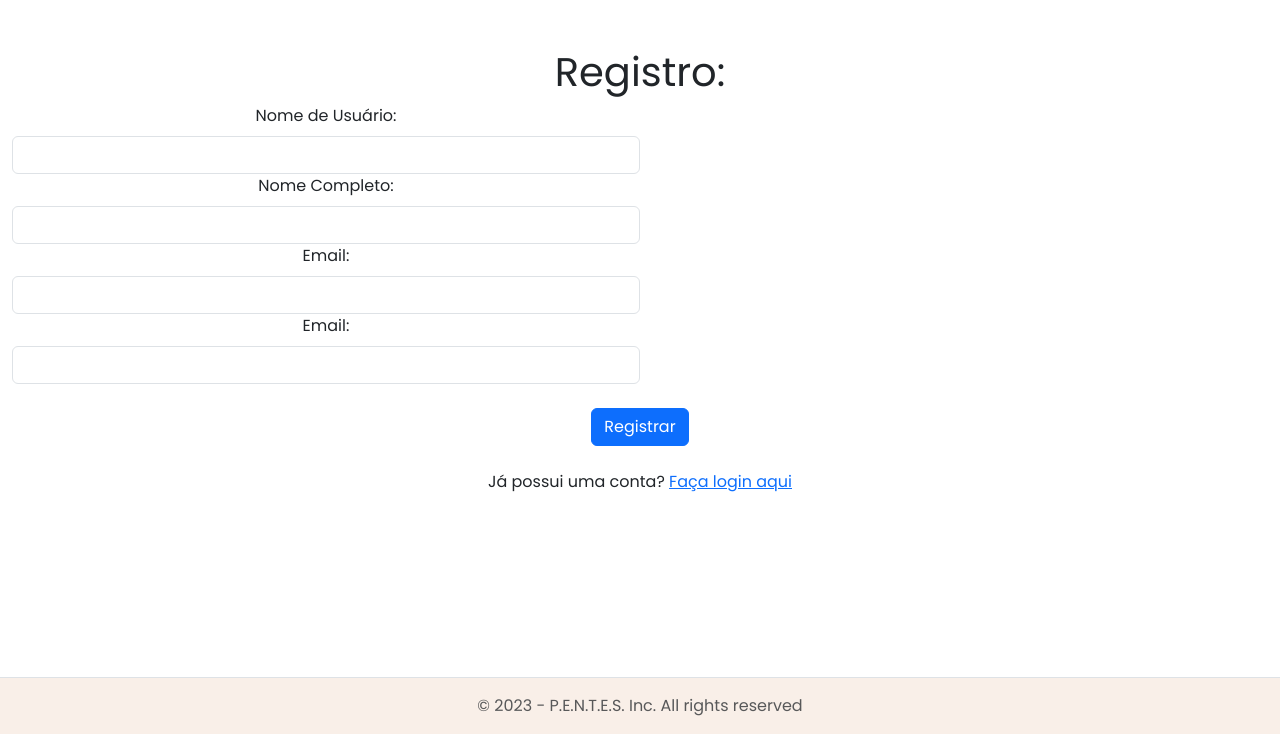
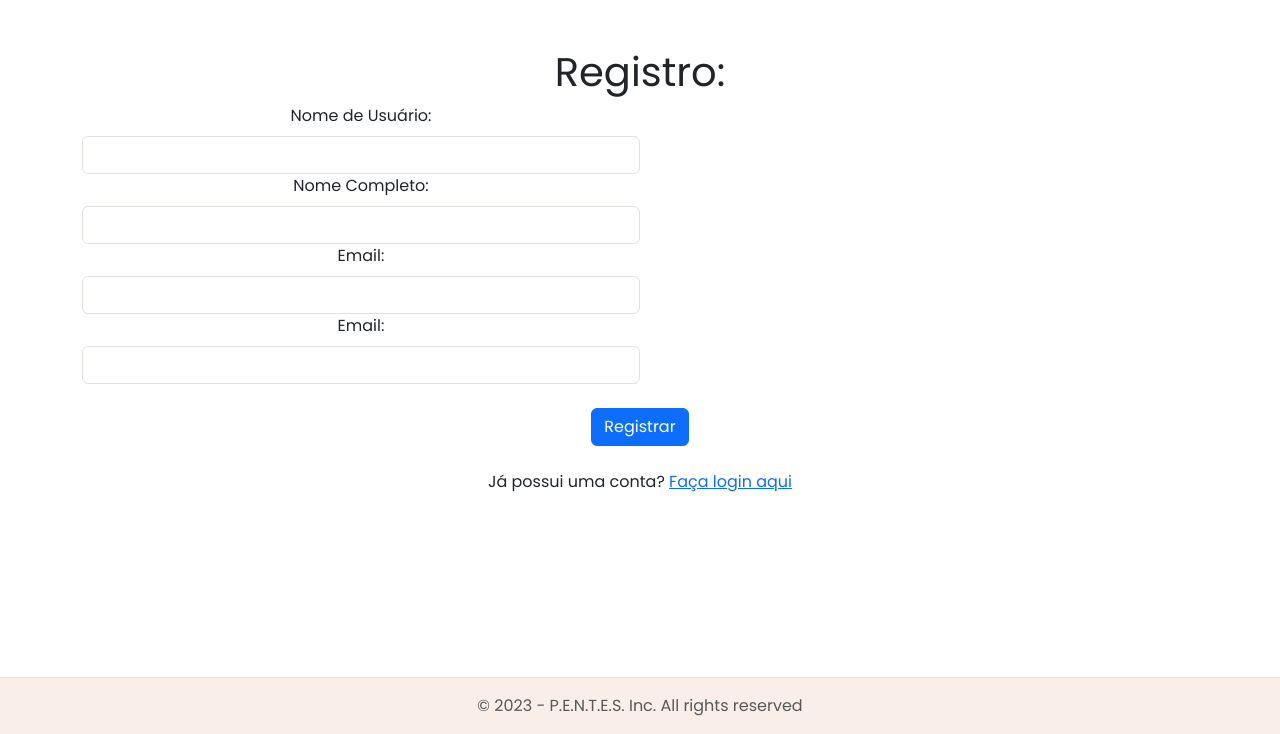
Before and after one commit to P-E-N-T-E-S/Kolekto, a Django app: page /registro in a window 1280 px wide. Shown: the part 66-800 px from the top of the page. Run offline with Django 4.2, Linux system fonts and the light colour scheme.

Commit message:
Modificação nas divs de registro e login

```diff
--- a/PKolekto/Kolekto/templates/login.html
+++ b/PKolekto/Kolekto/templates/login.html
@@ -10,7 +10,8 @@
         <div class="alert alert-primary" role="alert">
         {{ erro }}
         {% endif %}
-</div>
+
+<div>
     <form method="post">
         {% csrf_token %}
         <div class="col-md-6">
@@ -28,4 +29,6 @@
 
     <br><p>Ainda não possui uma conta? <a href="{% url 'registro' %}">Registre-se aqui</a></p>
 
+</div>
+
 {% endblock%}
--- a/PKolekto/Kolekto/templates/registro.html
+++ b/PKolekto/Kolekto/templates/registro.html
@@ -10,16 +10,15 @@
         <div class="alert alert-primary" role="alert">
         {{ erro }}
         {% endif %}
-</div>
+
+<div class="container mx-auto">
     <form method="post">
         {% csrf_token %}
-    </div>
     <div class="col-md-6">
         <label for="username" class="form-label">Nome de Usuário:</label>
         <input type="text" class="form-control" id="username" name="username" value="{{username}}" required>
     </div>
 
-    </div>
     <div class="col-md-6">
         <label for="name" class="form-label">Nome Completo:</label>
         <input type="text" class="form-control" id="nome" name="nome" value="{{nome}}" required>
@@ -40,4 +39,6 @@
 
     <p><br> Já possui uma conta? <a href="{% url 'login' %}">Faça login aqui</a></p>
 
+</div>
+
 {% endblock %}
```
